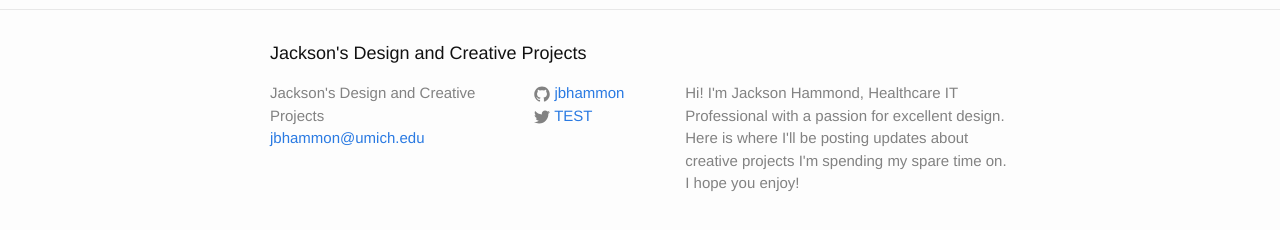
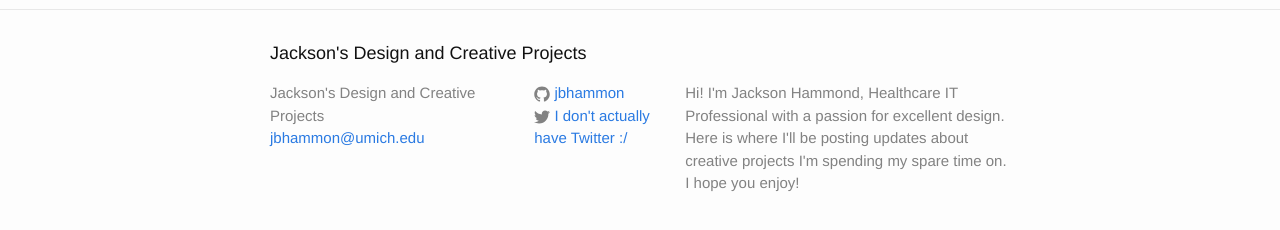
Before and after one commit to jbhammon/jbhammon.github.io, a Jekyll site: the page built from index.html, in a window 1280 px wide. Shown: the part 377-607 px from the top of the page. Built offline with Jekyll 4.4.1, drawn with Linux system fonts in a browser that asks for light colours.

```diff
--- a/_config.yml
+++ b/_config.yml
@@ -14,7 +14,7 @@
   I'm spending my spare time on. I hope you enjoy!
 baseurl: "" # the subpath of your site, e.g. /blog
 url: "http://yourdomain.com" # the base hostname & protocol for your site
-twitter_username: TEST
+twitter_username: I don't actually have Twitter :/
 github_username:  jbhammon
 
 # Build settings
```
